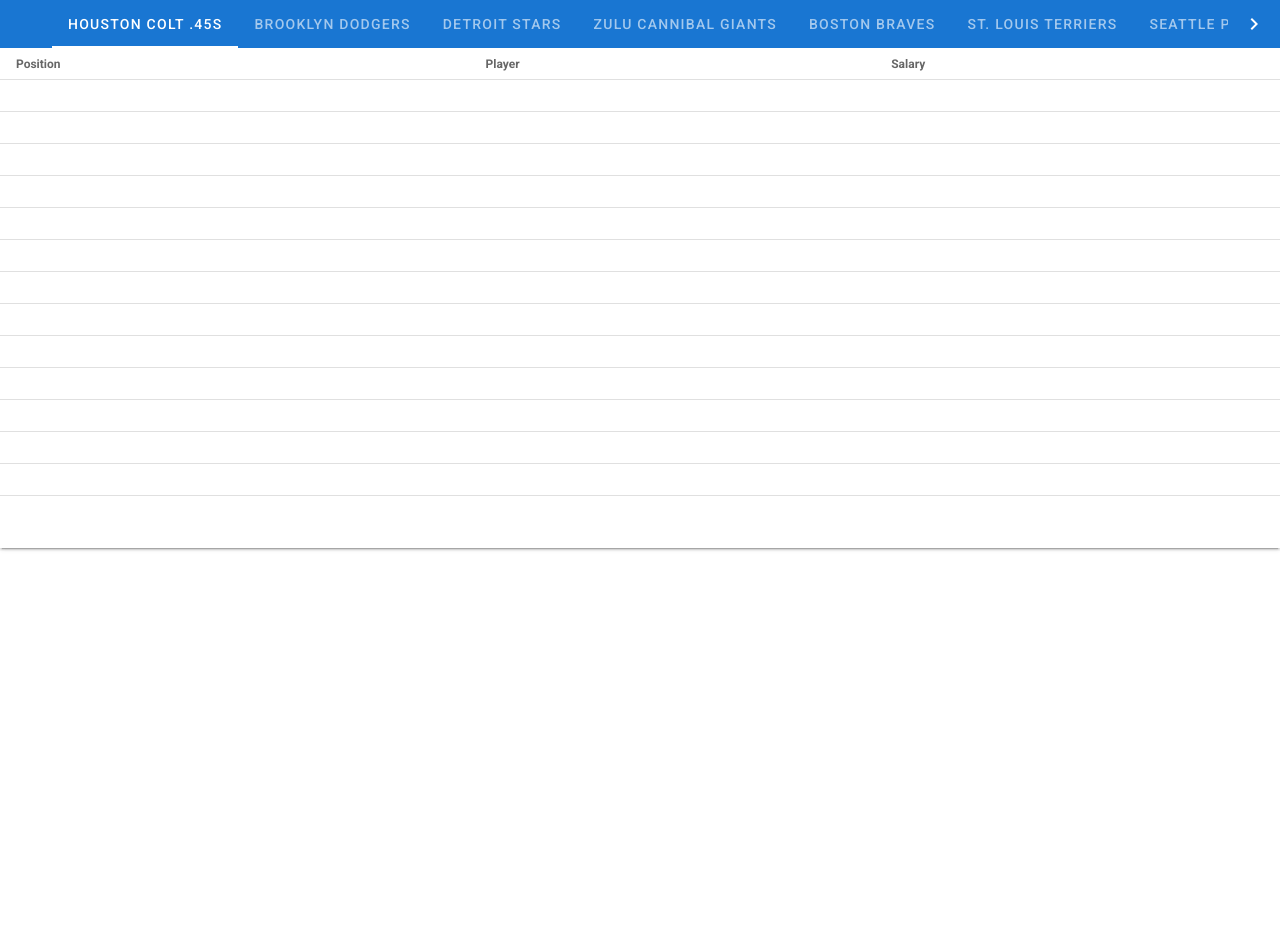
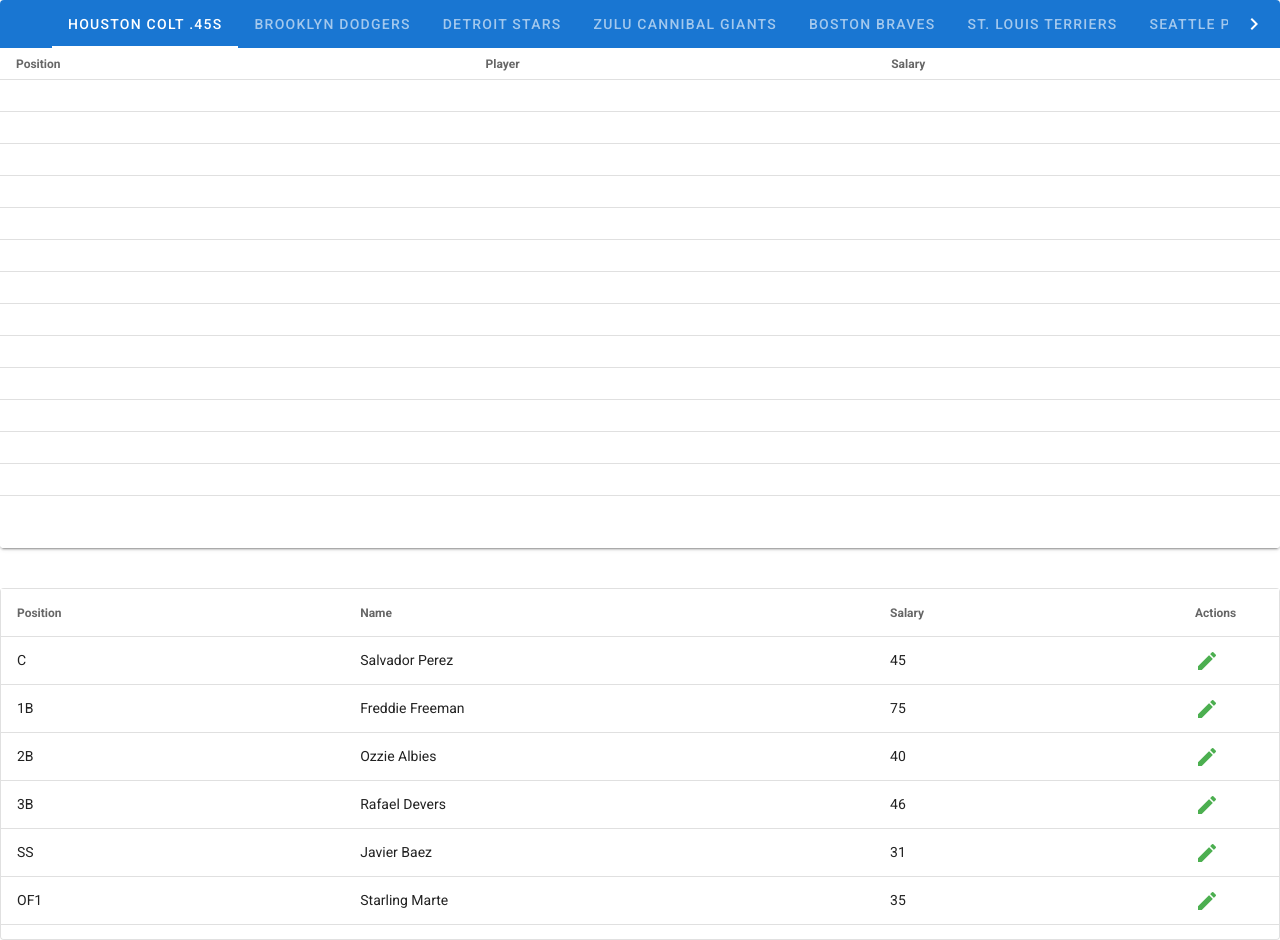
Before and after one commit to epatmalnieks/B2FFB, a Vue app: page / in a window 1280 px wide. Before the commit the page ends 800 px from the top, so only its background shows below. Built offline with nearby package versions, Linux system fonts and the light colour scheme.

Commit message:
Good progress on inline edit table

```diff
--- a/src/App.vue
+++ b/src/App.vue
@@ -1,6 +1,6 @@
 <template>
   <v-app>
-    <v-card tile="false">
+    <v-card>
       <v-tabs v-model="selectedTeam" background-color="primary" dark>
         <v-tab v-for="team in teams" :key="team.name">
           {{ team.name }}
@@ -35,6 +35,9 @@
         </v-tab-item>
       </v-tabs-items>
     </v-card>
+    <v-main>
+      <router-view/>
+    </v-main>
   </v-app>
 </template>
 
--- a/src/views/Home.vue
+++ b/src/views/Home.vue
@@ -1,15 +1,202 @@
 <template>
-<div>
-test
-</div>
+  <v-card class="mt-10" outlined>
+      <v-data-table :headers="headers" hide-default-footer items-per-page="-1"
+      :items="players" fixed-header height="350px">
+        <template v-slot:item.position="{ item }">
+          <span>{{item.position}}</span>
+        </template>
+        <template v-slot:item.name="{ item }">
+          <v-text-field v-model="editedItem.name" :hide-details="true"
+           dense single-line v-if="item.position === editedItem.position"></v-text-field>
+          <span v-else>{{item.name}}</span>
+        </template>
+        <template v-slot:item.salary="{ item }">
+          <v-text-field v-model="editedItem.salary" :hide-details="true"
+           dense single-line v-if="item.position === editedItem.position"></v-text-field>
+          <span v-else>{{item.salary}}</span>
+        </template>
+        <template v-slot:item.actions="{ item }">
+          <div v-if="item.position === editedItem.position">
+            <v-icon color="red" class="mr-3" @click="close">
+              mdi-window-close
+            </v-icon>
+            <v-icon color="green"  @click="save">
+              mdi-content-save
+            </v-icon>
+          </div>
+          <div v-else>
+            <v-icon color="green" class="mr-3" @click="editItem(item)">
+              mdi-pencil
+            </v-icon>
+          </div>
+        </template>
+      </v-data-table>
+    </v-card>
 </template>
 
 <script>
 export default {
-  data() {
-    return {
-
-    };
+  data: () => ({
+    headers: [
+      {
+        text: 'Position',
+        value: 'position',
+      },
+      {
+        text: 'Name',
+        value: 'name',
+      },
+      {
+        text: 'Salary',
+        value: 'salary',
+      },
+      {
+        text: 'Actions',
+        value: 'actions',
+        width: '100px',
+      },
+    ],
+    players: [],
+    editedIndex: -1,
+    editedItem: {
+      name: '',
+      position: 0,
+      salary: 0,
+    },
+    defaultItem: {
+      id: 0,
+      name: 'New Item',
+      position: 0,
+      salary: 0,
+    },
+  }),
+  created() {
+    this.initialize();
+  },
+  methods: {
+    initialize() {
+      this.players = [
+        {
+          name: 'Salvador Perez',
+          position: 'C',
+          salary: 45,
+        },
+        {
+          name: 'Freddie Freeman',
+          position: '1B',
+          salary: 75,
+        },
+        {
+          name: 'Ozzie Albies',
+          position: '2B',
+          salary: 40,
+        },
+        {
+          name: 'Rafael Devers',
+          position: '3B',
+          salary: 46,
+        },
+        {
+          name: 'Javier Baez',
+          position: 'SS',
+          salary: 31,
+        },
+        {
+          name: 'Starling Marte',
+          position: 'OF1',
+          salary: 35,
+        },
+        {
+          name: 'George Springer',
+          position: 'OF2',
+          salary: 32,
+        },
+        {
+          name: 'Kyle Tucker',
+          position: 'OF3',
+          salary: 5,
+        },
+        {
+          name: 'Eddie Rosario',
+          position: 'Util',
+          salary: 23,
+        },
+        {
+          name: 'Aaron Nola',
+          position: 'SP1',
+          salary: 165,
+        },
+        {
+          name: 'Jack Flaherty',
+          position: 'SP2',
+          salary: 165,
+        },
+        {
+          name: 'Raisel Iglesias',
+          position: 'RP1',
+          salary: 93,
+        },
+        {
+          name: 'Kirby Yates',
+          position: 'RP2',
+          salary: 57,
+        },
+        {
+          name: 'Brandon Woodruff',
+          position: 'P1',
+          salary: 165,
+        },
+        {
+          name: 'Zac Gallen',
+          position: 'P2',
+          salary: 190,
+        },
+        {
+          name: 'Ryan Pressly',
+          position: 'P3',
+          salary: 69,
+        },
+        {
+          name: 'Tyler Mahle',
+          position: 'B1',
+          salary: 54,
+        },
+        {
+          name: 'Brady Singer',
+          position: 'B2',
+          salary: 14,
+        },
+        {
+          name: 'Elieser Hernandez',
+          position: 'B3',
+          salary: 30,
+        },
+        {
+          name: 'Adley Rutschman',
+          position: 'B4',
+          salary: 0,
+        },
+        {
+          name: 'Joakim Soria',
+          position: 'B5',
+          salary: 3,
+        },
+      ];
+    },
+    editItem(item) {
+      this.editedIndex = this.players.indexOf(item);
+      this.editedItem = { ...item };
+    },
+    close() {
+      this.editedItem = { ...this.defaultItem };
+      this.editedIndex = -1;
+    },
+    save() {
+      if (this.editedIndex > -1) {
+        Object.assign(this.players[this.editedIndex], this.editedItem);
+      }
+      this.close();
+    },
   },
   name: 'Home',
 };
```
